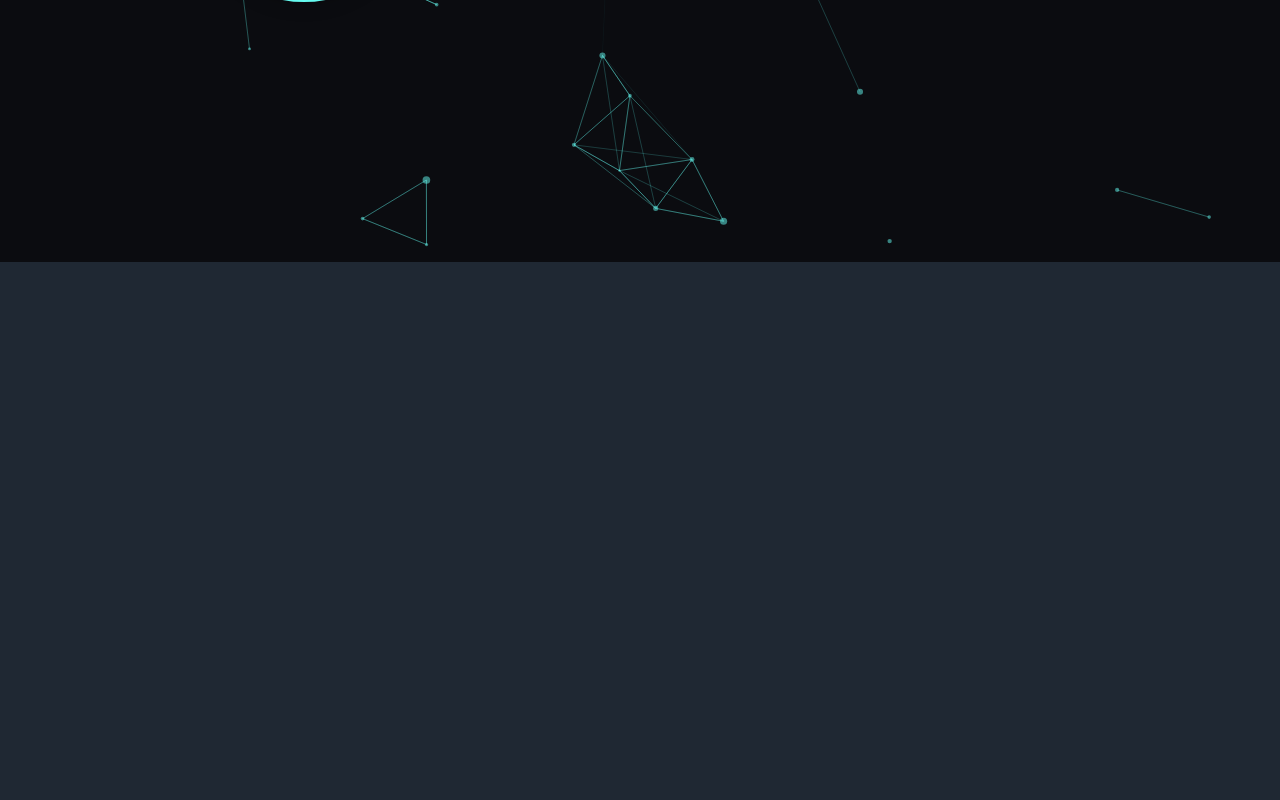
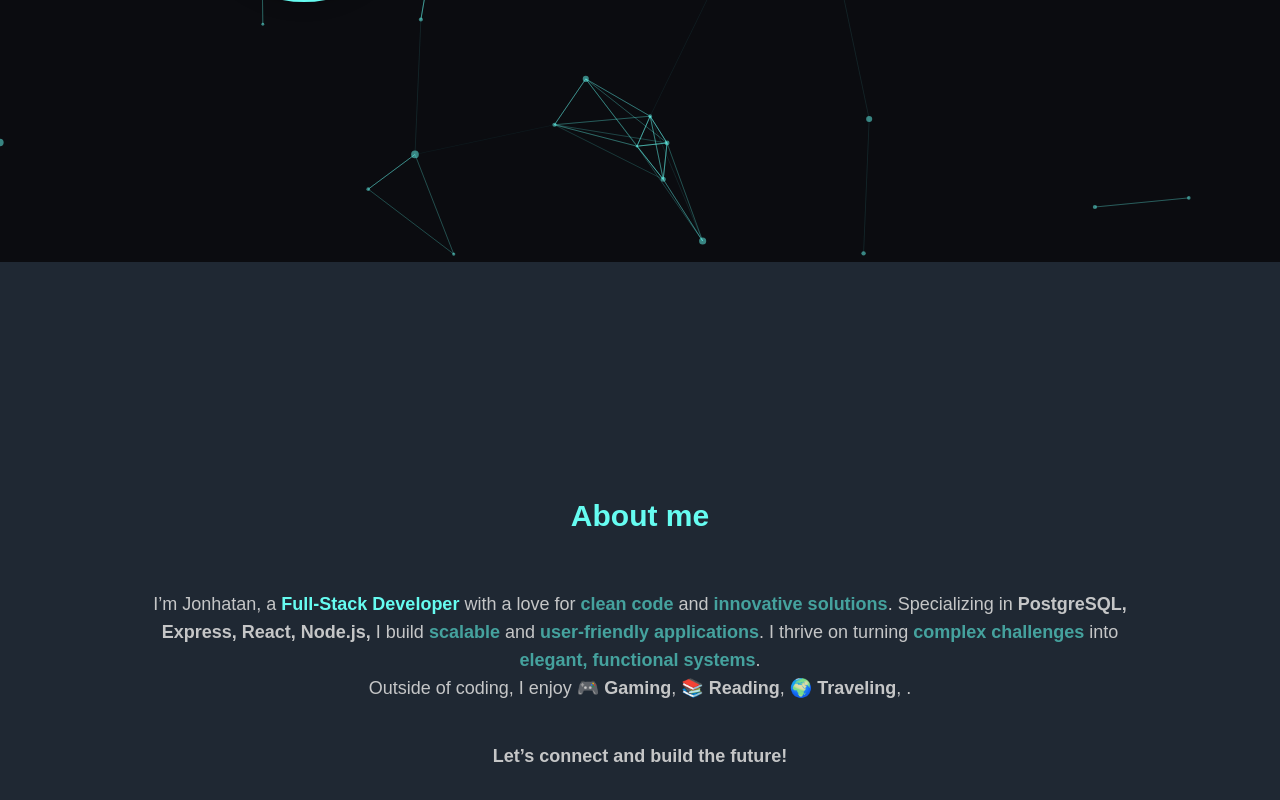
Before and after one commit to ProgramadorXP/ModernPortfolio, a React (Vite) app: page / in a window 1280 px wide. Shown: the part 538-1338 px from the top of the page. Before the commit the page ends 800 px from the top, so only its background shows below. Built offline with nearby package versions, Linux system fonts and the light colour scheme.

Commit message:
About me section created, padding X in list nav and header removed

```diff
--- a/src/App.tsx
+++ b/src/App.tsx
@@ -1,6 +1,7 @@
 import Banner from "./components/banner/Banner"
 import Header from "./components/header/Header"
 import ParticleBanner from "./components/banner/ParticleBanner"
+import AboutMe from "./components/AboutMe"
 
 function App() {
   return (
@@ -11,6 +12,7 @@ function App() {
       <div className="w-full max-w-5xl mx-auto min-h-lvh relative z-10">
         <Header />
         <Banner />
+        <AboutMe />
       </div>
     </>
   )
--- /dev/null
+++ b/src/components/AboutMe.tsx
@@ -0,0 +1,63 @@
+export default function AboutMe() {
+  return (
+    <section
+      id="about-me"
+      className="py-4 min-h-lvh px-4 sm:px-0 flex flex-col justify-center"
+      style={{ minHeight: "calc(100vh - 56px)" }}
+    >
+      <h2 className="text-2xl sm:text-2xl md:text-3xl text-center text-secondary font-bold">
+        About me
+      </h2>
+      <div className="mt-14">
+        <p className="text-center text-lg">
+          I’m Jonhatan, a{" "}
+          <span className="font-bold text-secondary">Full-Stack Developer</span>{" "}
+          with a love for{" "}
+          <span className="font-semibold text-accent">clean code</span> and{" "}
+          <span className="font-semibold text-accent">
+            innovative solutions
+          </span>
+          . Specializing in{" "}
+          {["PostgreSQL", "Express", "React", "Node.js"].map((tech) => (
+            <span className="font-bold" key={tech}>
+              {tech}
+              {", "}
+            </span>
+          ))}{" "}
+          I build <span className="font-semibold text-accent">scalable</span>{" "}
+          and{" "}
+          <span className="font-semibold text-accent">
+            user-friendly applications
+          </span>
+          . I thrive on turning{" "}
+          <span className="font-semibold text-accent">complex challenges</span>{" "}
+          into{" "}
+          <span className="font-semibold text-accent">
+            elegant, functional systems
+          </span>
+          .
+          <br />
+          Outside of coding, I enjoy{" "}
+          {[
+            ["🎮", "Gaming"],
+            ["📚", "Reading"],
+            ["🌍", "Traveling"],
+            ["🎶", "Music"],
+          ]
+            .map(([emoji, hobby]) => (
+              <span key={hobby}>
+                {emoji} <span className="font-semibold">{hobby}</span>
+                {", "}
+              </span>
+            ))
+            .slice(0, -1)}
+          .
+          <br />
+          <span className="mt-10 block text-text font-bold">
+            Let’s connect and build the future!
+          </span>
+        </p>
+      </div>
+    </section>
+  );
+}
--- a/src/components/header/HamburgerButton.tsx
+++ b/src/components/header/HamburgerButton.tsx
@@ -39,7 +39,7 @@ const Menu = ({ isOpen, closeMenu }: MenuProps) => (
       isOpen ? "translate-x-0" : "-translate-x-full"
     }`}
   >
-    <ul className="mt-16 space-y-4 p-4 md:mt-0 md:flex md:space-y-0 md:space-x-6">
+    <ul className="mt-16 space-y-4 p-4 sm:px-0 md:mt-0 md:flex md:space-y-0 md:space-x-6">
       {["Home", "About me", "Projects", "Skills", "Contact me"].map(
         (item) => (
           <li key={item}>
--- a/src/components/header/Header.tsx
+++ b/src/components/header/Header.tsx
@@ -12,7 +12,7 @@ export default function Header() {
   }, []);
 
   return (
-    <header className={`sticky top-0 z-50 h-14 flex justify-between items-center px-4 transition-colors duration-300 ${scrolled ? "bg-primary shadow-lg" : "bg-transparent"}`}>
+    <header className={`sticky top-0 z-50 h-14 flex justify-between items-center px-4 sm:px-0 transition-colors duration-300 ${scrolled ? "bg-primary shadow-lg" : "bg-transparent"}`}>
       {/** Looking for logo */}
       <a href="/">
         <IoCodeSlash className="text-secondary size-12" />
```
